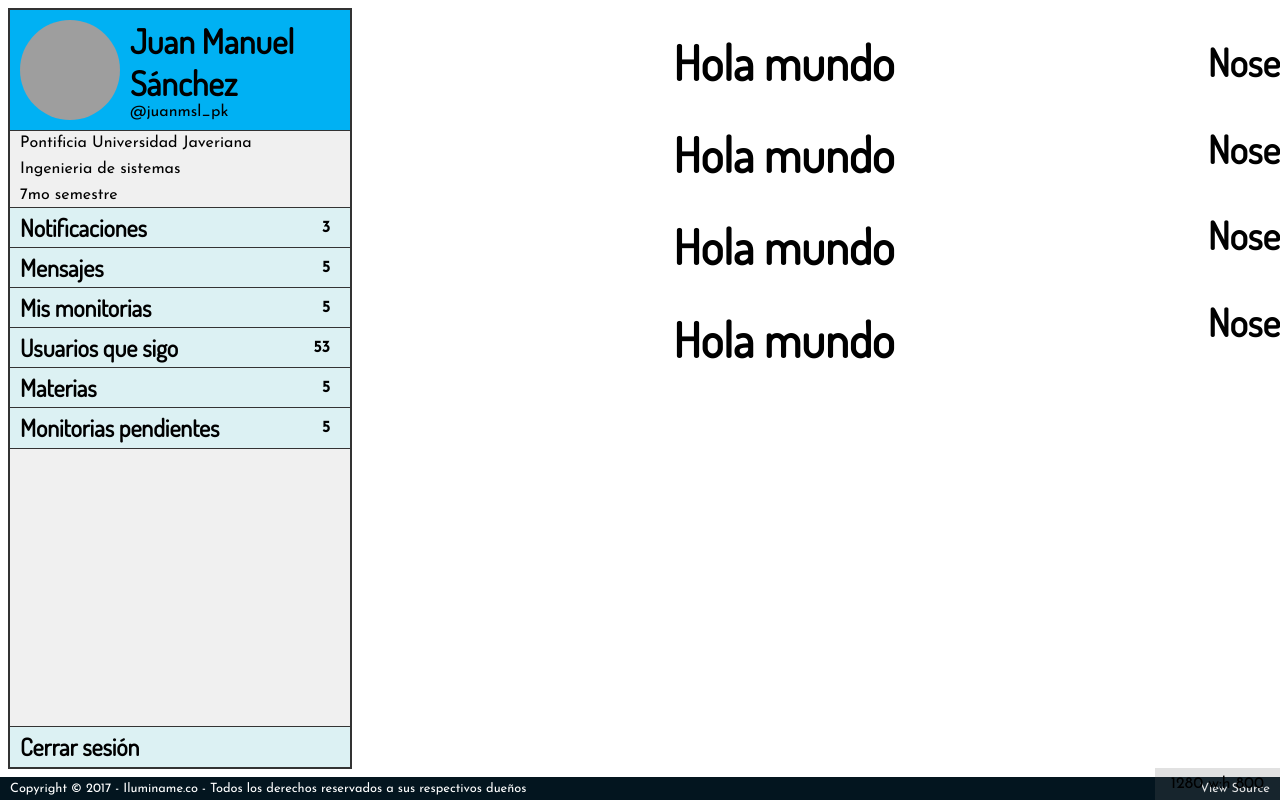
After one commit to juanmsl/Iluminame, a PHP site: page /home.html in a window 1280 px wide. The commit adds this page. Run offline with PHP 8.4, Linux system fonts and the light colour scheme; some libraries are stand-ins or nearby versions; grey boxes are pictures that could not be loaded.

Commit message:
Adding login message and adding homepage for any user

```diff
--- a/css/styles.css
+++ b/css/styles.css
@@ -9,15 +9,10 @@ body {
   display: -webkit-flex;
   display: -ms-flexbox;
   display: flex;
-  -webkit-align-items: center;
-      -ms-flex-align: center;
-          align-items: center;
-  -webkit-justify-content: center;
-      -ms-flex-pack: center;
-          justify-content: center;
   -webkit-flex-direction: column;
       -ms-flex-direction: column;
           flex-direction: column;
+  min-height: 100vh;
 }
 
 h1 {
@@ -45,12 +40,7 @@ h6 {
 }
 
 h1, h2, h3, h4, h5, h6 {
-  margin: 10px 0;
   font-family: "Dosis", sans-serif;
-}
-
-img {
-  max-width: 100%;
 }
 
 a {
@@ -91,9 +81,9 @@ footer {
   padding: 10px;
 }
 
-@media all and (min-width: 768px) {
+@media all and (min-width: 640px) {
   .fm-container {
-    width: 320px;
+    width: 300px;
     -webkit-flex-grow: 0;
         -ms-flex-positive: 0;
             flex-grow: 0;
@@ -104,8 +94,7 @@ footer {
 }
 
 .fm-container .fm-container_header {
-  padding: 20px;
-  margin-bottom: 10px;
+  padding: 10px;
   display: -webkit-flex;
   display: -ms-flexbox;
   display: flex;
@@ -119,16 +108,17 @@ footer {
       -ms-flex-pack: center;
           justify-content: center;
   text-align: center;
+  padding-top: 20px;
 }
 
 .fm-container .fm-container_logo {
-  width: 150px;
-  height: 150px;
-  border-radius: 50%;
+  width: 130px;
+  height: 130px;
 }
 
 .fm-container .fm-container_title {
   font-size: 2em;
+  margin: 0;
 }
 
 .fm-container .fm-container_subtitle {
@@ -171,34 +161,68 @@ footer {
   outline: 2px solid #00b1f3;
 }
 
+.fm-form .fm-form_introMessage, .fm-form .fm-form_warning {
+  text-align: center;
+  font-size: 0.9em;
+  margin: 0;
+  font-weight: bold;
+}
+
+.fm-form .fm-form_warning {
+  color: #fda51e;
+  margin-top: 10px;
+  margin-bottom: 20px;
+}
+
 .fm-form .fm-form_button {
   margin-top: 15px;
-  background: #006bab;
+  background: #00b1f3;
   border: 0;
   padding: 10px;
   width: 100%;
   color: white;
   cursor: pointer;
+  font-weight: bold;
+  font-size: 1.2em;
+  box-shadow: 0 3px 0 0 #006bab;
+  text-shadow: 1px 1px 1px #03151f;
 }
 
-.fm-form .fm-form_button:hover, .fm-form .fm-form_button:active {
-  outline: 2px solid #00b1f3;
+.fm-form .fm-form_button:active {
+  -webkit-transform: translateY(2px);
+      -ms-transform: translateY(2px);
+          transform: translateY(2px);
+  box-shadow: 0 1px 0 0 #006bab;
+  text-shadow: 1px 1px 5px #03151f;
 }
 
 .fm-form .fm-form_message {
-  font-size: 0.7em;
+  font-size: 0.8em;
   margin: 0;
   margin-top: 3px;
 }
 
 .fm-form .fm-form_link {
   text-decoration: none;
-  color: #29daff;
+  color: #006bab;
   cursor: pointer;
+  text-decoration: underline;
 }
 
 .fm-form .fm-form_link:hover {
   font-weight: bold;
+}
+
+.mainContent {
+  display: -webkit-flex;
+  display: -ms-flexbox;
+  display: flex;
+  -webkit-justify-content: space-between;
+      -ms-flex-pack: justify;
+          justify-content: space-between;
+  -webkit-flex-grow: 1;
+      -ms-flex-positive: 1;
+          flex-grow: 1;
 }
 
 .indexBody {
@@ -225,4 +249,124 @@ footer {
           flex-direction: column;
 }
 
+.control-pane {
+  -webkit-flex: none;
+      -ms-flex: none;
+          flex: none;
+  -webkit-align-self: stretch;
+      -ms-flex-item-align: stretch;
+          align-self: stretch;
+  width: 340px;
+  margin: 10px;
+  outline: 2px solid #333333;
+  display: -webkit-flex;
+  display: -ms-flexbox;
+  display: flex;
+  -webkit-flex-direction: column;
+      -ms-flex-direction: column;
+          flex-direction: column;
+  background: #f0f0f0;
+}
+
+.control-pane .control-pane-user {
+  display: -webkit-flex;
+  display: -ms-flexbox;
+  display: flex;
+  -webkit-align-items: flex-start;
+      -ms-flex-align: start;
+          align-items: flex-start;
+  -webkit-justify-content: center;
+      -ms-flex-pack: center;
+          justify-content: center;
+  position: relative;
+  background: #00b1f3;
+  outline: 1px solid #333333;
+}
+
+.control-pane .control-pane-userinfo {
+  padding: 10px;
+  padding-left: 0;
+}
+
+.control-pane .control-pane-usericon {
+  padding: 10px;
+}
+
+.control-pane .control-pane-usericon img {
+  width: 100px;
+  height: 100px;
+  border-radius: 50%;
+  display: block;
+}
+
+.control-pane .control-pane-username, .control-pane .control-pane-userid {
+  margin: 0;
+}
+
+.control-pane .control-pane-userconfig {
+  position: absolute;
+  bottom: 10px;
+  right: 10px;
+}
+
+.control-pane .control-pane-info {
+  padding: 0 10px;
+}
+
+.control-pane .control-pane-data {
+  margin: 0;
+  padding: 5px 0;
+}
+
+.control-pane .control-pane-section {
+  background: #dcf1f3;
+  position: relative;
+  padding: 0 10px;
+  outline: 1px solid #333333;
+}
+
+.control-pane .control-pane-section:last-child {
+  margin-top: auto;
+  margin-bottom: 0;
+}
+
+.control-pane .control-pane-section:hover {
+  background: #29daff;
+}
+
+.control-pane .control-pane-name {
+  margin: 0;
+  line-height: 40px;
+}
+
+.control-pane .control-pane-link {
+  -webkit-flex-grow: 1;
+      -ms-flex-positive: 1;
+          flex-grow: 1;
+  outline: 1px solid blue;
+}
+
+.control-pane .control-pane-notification {
+  position: absolute;
+  top: 0;
+  right: 0;
+  height: 40px;
+  display: -webkit-flex;
+  display: -ms-flexbox;
+  display: flex;
+  -webkit-align-items: center;
+      -ms-flex-align: center;
+          align-items: center;
+}
+
+.control-pane .control-pane-counter {
+  font-weight: bold;
+  margin: 0;
+}
+
+.control-pane .control-pane-icon {
+  font-size: 20px;
+  margin: 0 10px;
+}
+
 /*# sourceMappingURL=styles.css.map */
--- /dev/null
+++ b/home.html
@@ -0,0 +1,88 @@
+<!DOCTYPE html5>
+<html lang="es">
+  <head>
+    <title>Ilumíname - Home</title>
+    <meta charset="utf-8"/>
+    <link rel="icon" type="image/png" href="resources/images/icon.png"/>
+    <meta name="viewport" content="width=device-width, user-scalable=no, initial-scale=1, maximum-scale=1, minimum-scale=1"/>
+    <link rel="stylesheet" href="css/normalize.css"/>
+    <link rel="stylesheet" href="css/styles.css"/>
+    <link href="https://file.myfontastic.com/dgDbkkB8Fa2a8wimvMu34f/icons.css" rel="stylesheet"/>
+  </head>
+  <body>
+    <div class="mainContent">
+      <aside class="control-pane">
+        <section class="control-pane-user">
+          <article class="control-pane-usericon"><img src="https://instagram.feoh3-1.fna.fbcdn.net/t51.2885-19/s150x150/16908563_725695954277996_8202653276341010432_a.jpg"/></article>
+          <section class="control-pane-userinfo">
+            <h4 class="control-pane-username">Juan Manuel Sánchez</h4><a href="#" class="control-pane-userid">@juanmsl_pk</a>
+          </section><a href="#" class="control-pane-userconfig ilm-configuration"></a>
+        </section>
+        <section class="control-pane-info">
+          <p class="control-pane-data">Pontificia Universidad Javeriana</p>
+          <p class="control-pane-data">Ingenieria de sistemas</p>
+          <p class="control-pane-data">7mo semestre</p>
+        </section>
+        <section class="control-pane-section"><a href="#" class="control-pane-link">
+            <h6 class="control-pane-name">Notificaciones</h6></a>
+          <section class="control-pane-notification">
+            <p class="control-pane-counter">3</p><i class="control-pane-icon ilm-notification"></i>
+          </section>
+        </section>
+        <section class="control-pane-section"><a href="#" class="control-pane-link">
+            <h6 class="control-pane-name">Mensajes</h6></a>
+          <section class="control-pane-notification">
+            <p class="control-pane-counter">5</p><i class="control-pane-icon ilm-chat"></i>
+          </section>
+        </section>
+        <section class="control-pane-section"><a href="#" class="control-pane-link">
+            <h6 class="control-pane-name">Mis monitorias</h6></a>
+          <section class="control-pane-notification">
+            <p class="control-pane-counter">5</p><i class="control-pane-icon ilm-my-tutories"></i>
+          </section>
+        </section>
+        <section class="control-pane-section"><a href="#" class="control-pane-link">
+            <h6 class="control-pane-name">Usuarios que sigo</h6></a>
+          <section class="control-pane-notification">
+            <p class="control-pane-counter">53</p><i class="control-pane-icon ilm-users"></i>
+          </section>
+        </section>
+        <section class="control-pane-section"><a href="#" class="control-pane-link">
+            <h6 class="control-pane-name">Materias</h6></a>
+          <section class="control-pane-notification">
+            <p class="control-pane-counter">5</p><i class="control-pane-icon ilm-subject"></i>
+          </section>
+        </section>
+        <section class="control-pane-section"><a href="#" class="control-pane-link">
+            <h6 class="control-pane-name">Monitorias pendientes</h6></a>
+          <section class="control-pane-notification">
+            <p class="control-pane-counter">5</p><i class="control-pane-icon ilm-tutories"></i>
+          </section>
+        </section>
+        <section class="control-pane-section"><a href="#" class="control-pane-link">
+            <h6 class="control-pane-name">Cerrar sesión</h6></a>
+          <section class="control-pane-notification"><i class="control-pane-icon ilm-logout"></i></section>
+        </section>
+      </aside>
+      <section>
+        <h1>Hola mundo</h1>
+        <h1>Hola mundo</h1>
+        <h1>Hola mundo</h1>
+        <h1>Hola mundo</h1>
+      </section>
+      <section>
+        <h3>Nose</h3>
+        <h3>Nose</h3>
+        <h3>Nose</h3>
+        <h3>Nose</h3>
+      </section>
+    </div>
+    <footer class="footer">
+      <div class="copyright">Copyright &copy; 2017 - Iluminame.co - Todos los derechos reservados a sus respectivos dueños</div>
+      <div class="github-link"><i class="fa fa-github">&nbsp;</i><a href="https://github.com/juanmsl/Iluminame">View Source</a></div>
+    </footer>
+  </body>
+  <script src="js/jquery.js"></script>
+  <script src="js/viewport-size.js"></script>
+  <script src="js/form.js"></script>
+</html>
--- a/jade/templates/base.jade
+++ b/jade/templates/base.jade
@@ -10,6 +10,7 @@ html(lang="es")
 		meta(name="viewport" content="width=device-width, user-scalable=no, initial-scale=1, maximum-scale=1, minimum-scale=1")
 		link(rel="stylesheet" href="css/normalize.css")
 		link(rel="stylesheet" href="css/styles.css")
+		link(href="https://file.myfontastic.com/dgDbkkB8Fa2a8wimvMu34f/icons.css" rel="stylesheet")
 	body(class=bodyClass)
 		block header
 		block nav
--- a/js/form.js
+++ b/js/form.js
@@ -1,10 +1,15 @@
-var form = '#main-form';
-$(form).show();
-$('.fm-container_body').delay(500).slideDown(1000);
+let initFormById = function(formContainer, mainForm) {
+	var form = '#' + formContainer;
+	var mainForm = form + ' #' + mainForm;
+	console.log(mainForm);
+	$(mainForm).show();
+	$(form + ' .fm-container_body').delay(500).slideDown(1000);
+	$(form + ' .fm-form_link').on('click', function() {
+		$(mainForm)[0].reset();
+		$(mainForm).slideUp();
+		mainForm = $(this).attr('target');
+		$(mainForm).slideDown();
+	});
+}
 
-$('.fm-form_link').on('click', function() {
-	$(form)[0].reset();
-	$(form).slideUp();
-	form = $(this).attr('target');
-	$(form).slideDown();
-});
+initFormById('initial-form', 'login-form');
--- a/scss/base/_base.scss
+++ b/scss/base/_base.scss
@@ -7,9 +7,8 @@ body {
 	font-family : $main-font;
 
 	display: flex;
-	align-items: center;
-	justify-content: center;
 	flex-direction: column;
+	min-height: 100vh;
 }
 
 h1 {
@@ -37,12 +36,7 @@ h6 {
 }
 
 h1, h2, h3, h4, h5, h6 {
-	margin: $gutter 0;
 	font-family: $title-font;
-}
-
-img {
-	max-width : 100%;
 }
 
 a {
--- /dev/null
+++ b/scss/components/_controlPane.scss
@@ -0,0 +1,100 @@
+.control-pane {
+	flex: none;
+	align-self: stretch;
+	width: 340px;
+	margin: $gutter;
+	outline: 2px solid color('gris-oscuro');
+	display: flex;
+	flex-direction: column;
+	background: color('gris-claro');
+
+	#{&}-user {
+		display: flex;
+		align-items: flex-start;
+		justify-content: center;
+		position: relative;
+		background: color('azul-base');
+		outline: 1px solid color('gris-oscuro');
+	}
+
+	#{&}-userinfo {
+		padding: $gutter;
+		padding-left: 0;
+	}
+
+	#{&}-usericon {
+		padding: $gutter;
+
+		img {
+			width: 100px;
+			height: 100px;
+			border-radius: 50%;
+			display: block;
+		}
+	}
+
+	#{&}-username, #{&}-userid {
+		margin: 0;
+	}
+
+	#{&}-userconfig {
+		position: absolute;
+		bottom: $gutter;
+		right: $gutter;
+	}
+
+	#{&}-info {
+		padding: 0 $gutter;
+	}
+
+	#{&}-data {
+		margin: 0;
+		padding: $gutter / 2 0;
+	}
+
+	#{&}-section {
+		background: color('azul-opaco');
+		position: relative;
+		//margin-bottom: $gutter / 2;
+		padding: 0 $gutter;
+		outline: 1px solid color('gris-oscuro');
+
+		&:last-child {
+			margin-top: auto;
+			margin-bottom: 0;
+		}
+
+		&:hover {
+			background: color('azul-claro');
+		}
+	}
+
+	#{&}-name {
+		margin: 0;
+		line-height: $gutter * 4;
+	}
+
+	#{&}-link {
+		flex-grow: 1;
+		outline: 1px solid blue;
+	}
+
+	#{&}-notification {
+		position: absolute;
+		top: 0;
+		right: 0;
+		height: $gutter * 4;
+		display: flex;
+		align-items: center;
+	}
+
+	#{&}-counter {
+		font-weight: bold;
+		margin: 0;
+	}
+
+	#{&}-icon {
+		font-size: 20px;
+		margin: 0 $gutter;
+	}
+}
--- /dev/null
+++ b/scss/components/_mainContent.scss
@@ -0,0 +1,5 @@
+.mainContent {
+	display: flex;
+	justify-content: space-between;
+	flex-grow: 1;
+}
--- a/scss/config/_config.scss
+++ b/scss/config/_config.scss
@@ -36,6 +36,7 @@ $breakpoints: (
 );
 
 $colors: (
+	azul-opaco: #DCF1F3,
 	azul-claro: #29DAFF,
 	azul-base: #00B1F3,
 	azul-medio: #006BAB,
--- a/scss/modules/_forms.scss
+++ b/scss/modules/_forms.scss
@@ -7,8 +7,8 @@
 	flex-direction: column;
 	padding: $gutter;
 
-	@include from('tablet') {
-		width: 320px;
+	@include from('mobile') {
+		width: 300px;
 		flex-grow: 0;
 		margin: 30px;
 		border-radius: 10px;
@@ -16,23 +16,23 @@
 	}
 
 	#{&}_header {
-		padding: $gutter * 2;
-		margin-bottom: $gutter;
+		padding: $gutter;
 		display: flex;
 		flex-direction: column;
 		align-items: center;
 		justify-content: center;
 		text-align: center;
+		padding-top: $gutter * 2;
 	}
 
 	#{&}_logo {
-		width: 150px;
-		height: 150px;
-		border-radius: 50%;
+		width: 130px;
+		height: 130px;
 	}
 
 	#{&}_title {
 		font-size: 2em;
+		margin: 0;
 	}
 
 	#{&}_subtitle {
@@ -69,30 +69,50 @@
 		}
 	}
 
+	#{&}_introMessage, #{&}_warning {
+		text-align: center;
+		font-size: 0.9em;
+		margin: 0;
+		font-weight: bold;
+	}
+
+	#{&}_warning {
+		color: color('warning');
+		margin-top: $gutter;
+		margin-bottom: $gutter * 2;
+	}
+
 	#{&}_button {
 		margin-top: 15px;
-		background: color('azul-medio');
+		background: color('azul-base');
 		border: 0;
 		padding: $gutter;
 		width: 100%;
 		color: color('blanco');
 		cursor: pointer;
+		font-weight: bold;
+		font-size: 1.2em;
+		box-shadow: 0 3px 0 0 color('azul-medio');
+		text-shadow: 1px 1px 1px color('azul-oscuro');
 
-		&:hover, &:active {
-			outline: 2px solid color('azul-base');
+		&:active {
+			transform: translateY(2px);
+			box-shadow: 0 1px 0 0 color('azul-medio');
+			text-shadow: 1px 1px 5px color('azul-oscuro');
 		}
 	}
 
 	#{&}_message {
-		font-size: 0.7em;
+		font-size: 0.8em;
 		margin: 0;
 		margin-top: 3px;
 	}
 
 	#{&}_link {
 		text-decoration: none;
-		color: color('azul-claro');
+		color: color('azul-medio');
 		cursor: pointer;
+		text-decoration: underline;
 
 		&:hover {
 			font-weight: bold;
--- a/scss/styles.scss
+++ b/scss/styles.scss
@@ -13,4 +13,7 @@
 @import "modules/_forms.scss";
 
 // Components
+@import "components/_mainContent.scss";
 @import "components/_index.scss";
+@import "components/_navbar.scss";
+@import "components/_controlPane.scss";
```
Also changed, not shown: index.html (+11 -4 lines), jade/components/controlPane.jade (added, +53 -0 lines), jade/home.jade (added, +21 -0 lines), jade/index.jade (+12 -4 lines), jade/components/navbar.jade (added), scss/components/_navbar.scss (added), 2 other files.
